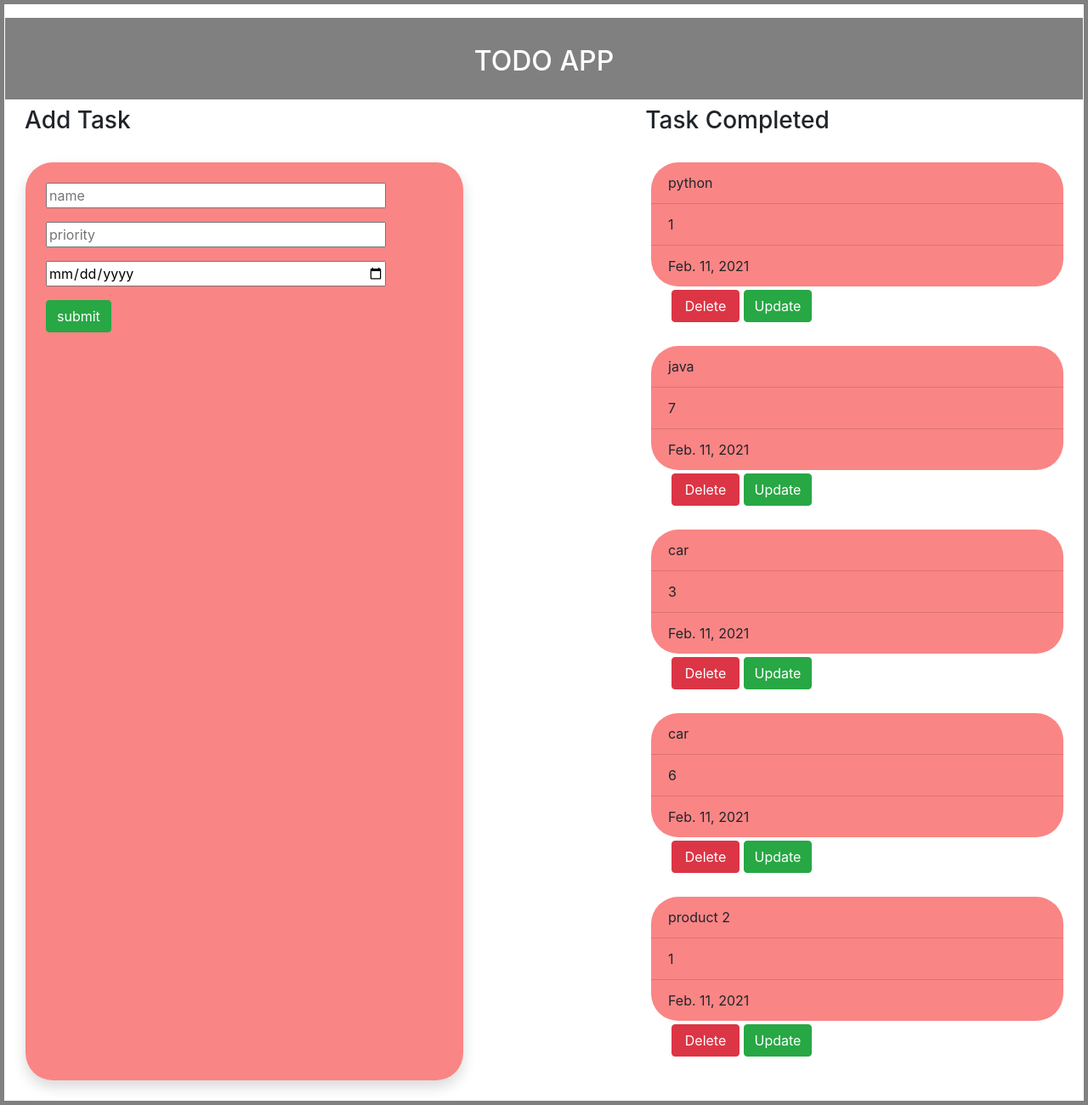
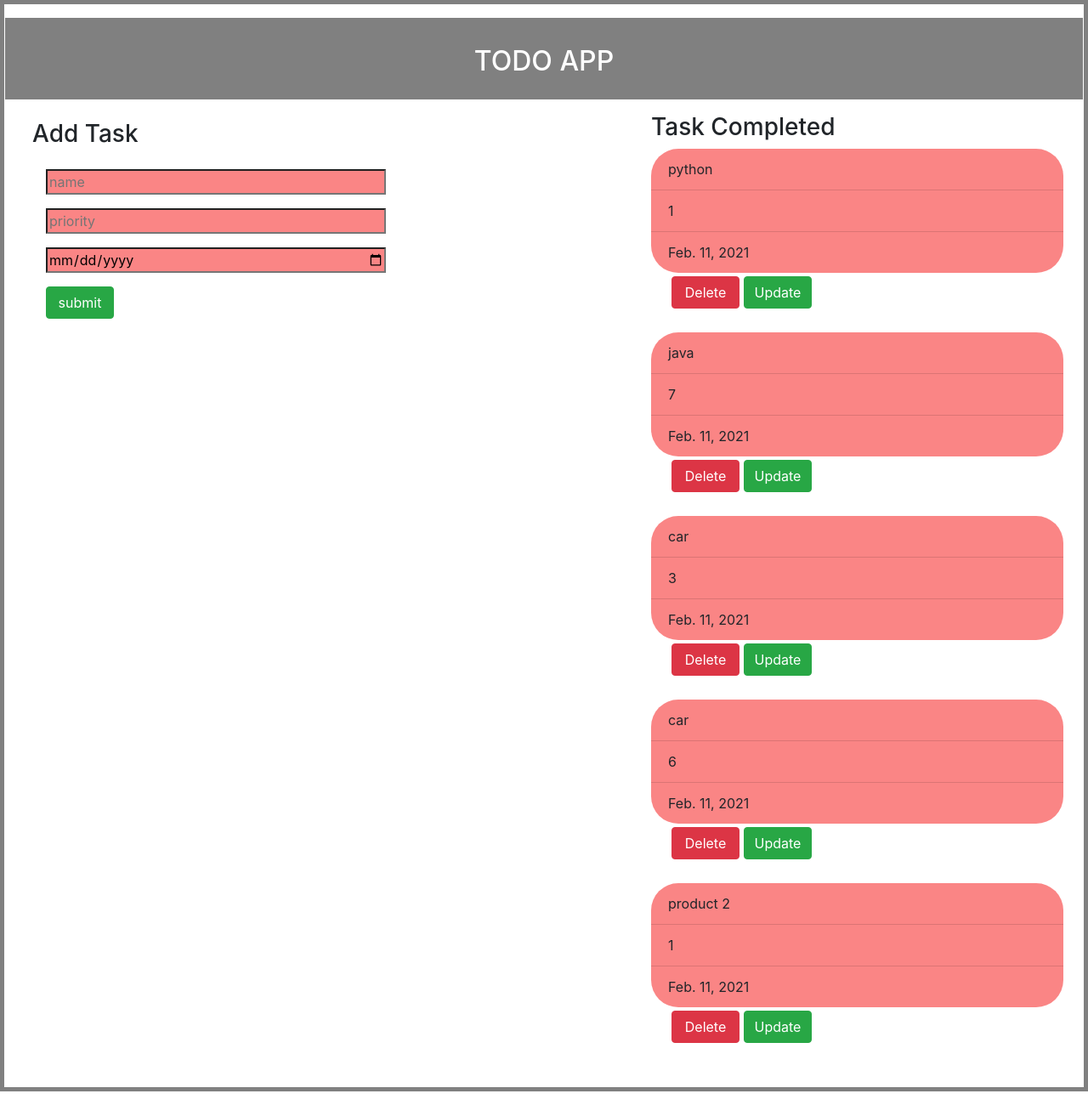
Before and after one commit to Athira8593/Athira_todo_app, a Django app: page / in a window 1280 px wide. Shown: the whole page at 85% size. Run offline with Django 3.2, Linux system fonts and the light colour scheme; data comes from the database, SQL or seed files in the repository.

Commit message:
modified

```diff
--- a/static/style.css
+++ b/static/style.css
@@ -11,14 +11,22 @@ color:white; height:6rem;
 padding-top:2rem;
 }
 #col1{
-background-color:#f95656b8;
 border-radius:2rem;
 }
 
 .form1{
 width:25rem;
+background-color:#f95656b8;
+}
+
+.list-group{
+border-radius:2rem
 }
 
 .list-group-item{
 background-color:#f95656b8
 }
+
+.btn{
+width:5rem;
+}
--- a/templates/base.html
+++ b/templates/base.html
@@ -3,7 +3,7 @@
 <head>
     <meta charset="UTF-8">
     <link rel="stylesheet" href="https://cdn.jsdelivr.net/npm/bootstrap@4.5.3/dist/css/bootstrap.min.css" integrity="sha384-TX8t27EcRE3e/ihU7zmQxVncDAy5uIKz4rEkgIXeMed4M0jlfIDPvg6uqKI2xXr2" crossorigin="anonymous">
-    <title>Title</title>
+    <title>Todo App</title>
     {% load static %}
     <link rel="stylesheet" type="text/css" href="{% static 'style.css' %}">
 </head>
--- a/templates/taskview.html
+++ b/templates/taskview.html
@@ -6,15 +6,9 @@
     <div class="col-md-12" id="heading"> <h2>TODO APP</h2></div>
 </div>
 
-<div class="row p-2 pl-2">
-    <div class="col-md-5 "> <h3>Add Task</h3></div>
-    <div class="col-md-2 "> </div>
-    <div class="col-md-5 "> <h3>Task Completed</h3></div>
-</div>
-
-
 <div class="row p-2 pt-3 pl-4">
-    <div class="col-md-5 p-2 shadow" id="col1">
+    <div class="col-md-5 p-2" id="col1">
+        <h3>Add Task</h3>
         <form method="post" class="p-3">
             {% csrf_token %}
             <div class="form-group">
@@ -32,15 +26,16 @@
 
 
     <div class="col-md-5">
+        <h3>Task Completed</h3>
         {% for i in obj %}
-         <ul class="list-group list-group-flush" style=" border-radius:2rem;">
+         <ul class="list-group list-group-flush">
              <li class="list-group-item">{{i.name}}</li>
              <li class="list-group-item">{{i.priority}}</li>
              <li class="list-group-item">{{i.date}}</li>
          </ul>
         <div class="p-1 pl-4">
-        <a class="btn btn-danger" style="width:5rem;" href="{% url 'delete' i.id %}"> Delete </a>
-        <a class="btn btn-success" style="width:5rem;" href="{% url 'update' i.id %}"> Update </a>
+        <a class="btn btn-danger" href="{% url 'delete' i.id %}"> Delete </a>
+        <a class="btn btn-success" href="{% url 'update' i.id %}"> Update </a>
         </div>
      <br>
         {% endfor %}
```
